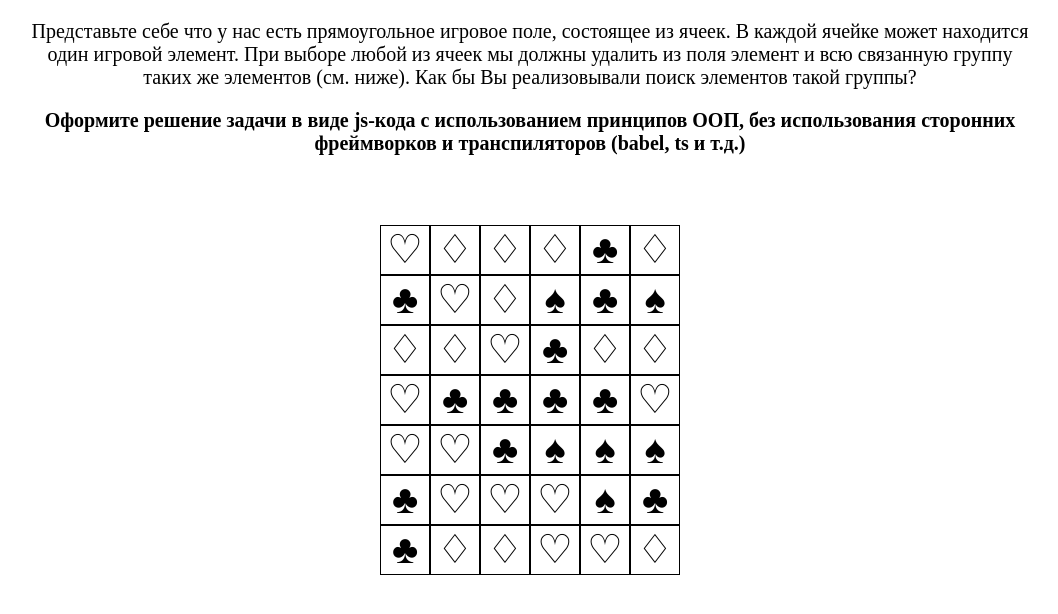
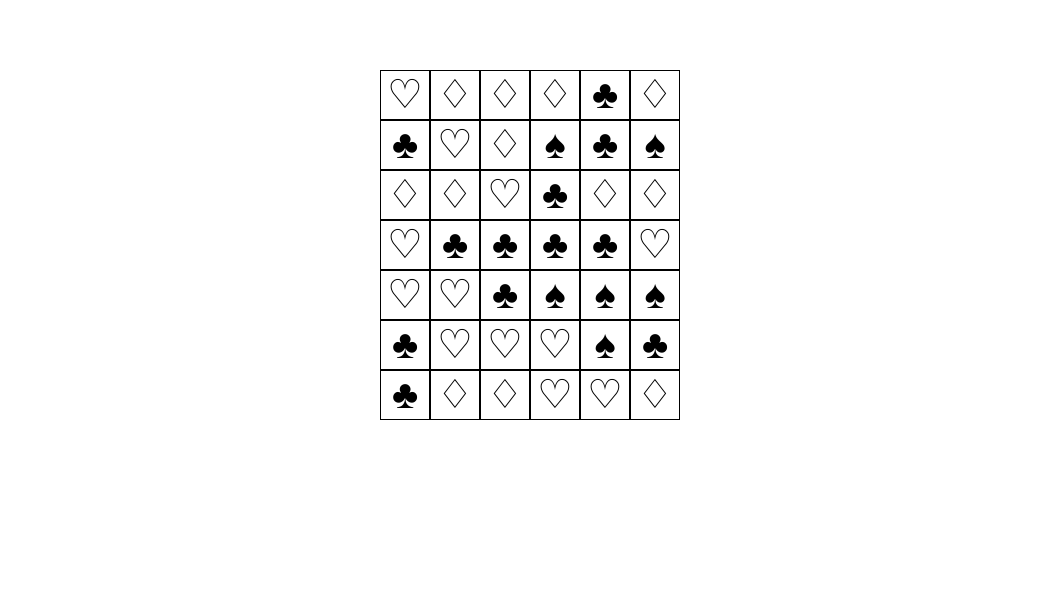
Before and after one commit to azopo/Game, a plain HTML site: page index.html in a window 1280 px wide. Shown: the whole page, without its empty margins (110-1168 px from the left). Drawn offline with Linux system fonts and the light colour scheme.

Commit message:
убрал параграфы

```diff
--- a/css/style.css
+++ b/css/style.css
@@ -1,14 +1,6 @@
 .header__wrapper {
   margin: 0 auto;
   max-width: 1000px;
-  text-align: center;
-  font-size: 20px;
-}
-
-.header__info {
-  font-weight: bold;
-}
-.main__wrapper {
 }
 #main__container {
   width: 300px;
--- a/index.html
+++ b/index.html
@@ -13,18 +13,6 @@
   </head>
   <body>
     <header class="header__wrapper">
-      <p class="header__title">
-        Представьте себе что у нас есть прямоугольное игровое поле, состоящее из
-        ячеек. В каждой ячейке может находится один игровой элемент. При выборе
-        любой из ячеек мы должны удалить из поля элемент и всю связанную группу
-        таких же элементов (см. ниже). Как бы Вы реализовывали поиск элементов
-        такой группы?
-      </p>
-      <p class="header__info">
-        Оформите решение задачи в виде js-кода с использованием принципов ООП,
-        без использования сторонних фреймворков и транспиляторов (babel, ts и
-        т.д.)
-      </p>
     </header>
     <main class="main__wrapper">
       <div id="main__container"></div>
```
